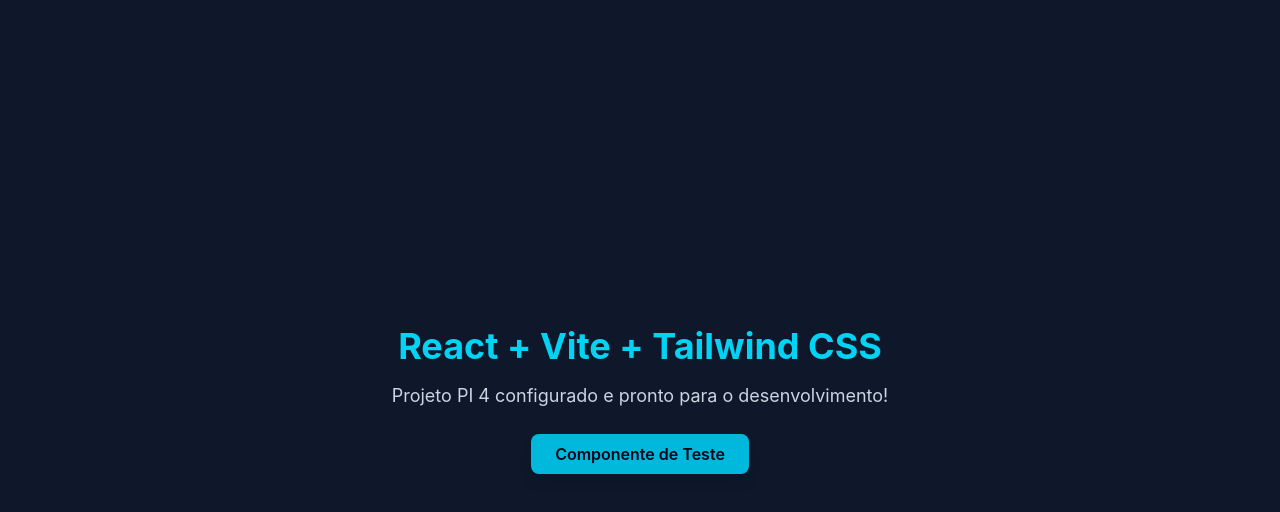
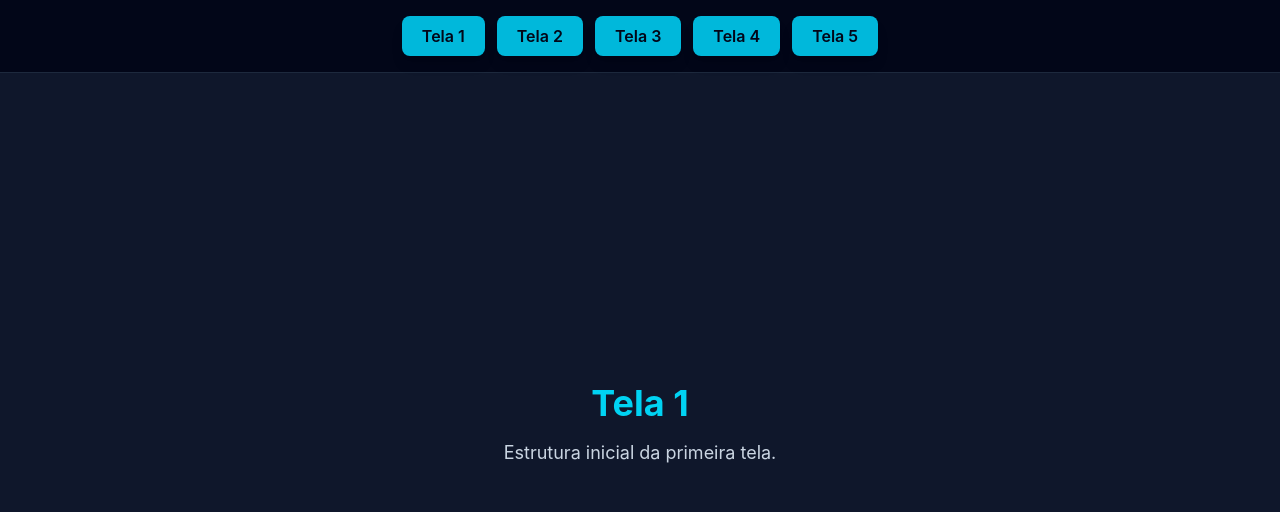
Before and after one commit to Lettxys/pi4-2026-2-equipe-3, a React (Vite) app in the folder frontend/: page / in a window 1280 px wide. Shown: the top 512 px of the page. Built offline with nearby package versions, Linux system fonts and the light colour scheme.

Commit message:
Implementa 5 telas navegáveis

```diff
--- a/frontend/src/App.tsx
+++ b/frontend/src/App.tsx
@@ -1,15 +1,27 @@
+import { useState } from 'react';
+
+import Menu from './components/Menu';
+
+import Tela1 from './pages/Tela1';
+import Tela2 from './pages/Tela2';
+import Tela3 from './pages/Tela3';
+import Tela4 from './pages/Tela4';
+import Tela5 from './pages/Tela5';
+
 export default function App() {
+  const [tela, setTela] = useState(1);
+
   return (
-    <div className="min-h-screen bg-slate-900 text-white flex flex-col items-center justify-center p-4">
-      <h1 className="text-4xl font-bold text-cyan-400 mb-4">
-        React + Vite + Tailwind CSS
-      </h1>
-      <p className="text-lg text-slate-300 mb-6">
-        Projeto PI 4 configurado e pronto para o desenvolvimento!
-      </p>
-      <button className="bg-cyan-500 hover:bg-cyan-600 text-slate-950 font-semibold px-6 py-2 rounded-lg transition-colors shadow-lg">
-        Componente de Teste
-      </button>
+    <div className="min-h-screen bg-slate-900 text-white flex flex-col">
+      <Menu mudarTela={setTela} />
+
+      <main className="flex-1 flex items-center justify-center p-4">
+        {tela === 1 && <Tela1 />}
+        {tela === 2 && <Tela2 />}
+        {tela === 3 && <Tela3 />}
+        {tela === 4 && <Tela4 />}
+        {tela === 5 && <Tela5 />}
+      </main>
     </div>
-  )
+  );
 }
--- /dev/null
+++ b/frontend/src/components/Menu.tsx
@@ -0,0 +1,46 @@
+interface MenuProps {
+  mudarTela: (tela: number) => void;
+}
+
+export default function Menu({ mudarTela }: MenuProps) {
+  return (
+    <nav className="w-full bg-slate-950 border-b border-slate-800 px-6 py-4">
+      <div className="max-w-6xl mx-auto flex flex-wrap justify-center gap-3">
+        <button
+          onClick={() => mudarTela(1)}
+          className="bg-cyan-500 hover:bg-cyan-600 text-slate-950 font-semibold px-5 py-2 rounded-lg transition-colors shadow-lg"
+        >
+          Tela 1
+        </button>
+
+        <button
+          onClick={() => mudarTela(2)}
+          className="bg-cyan-500 hover:bg-cyan-600 text-slate-950 font-semibold px-5 py-2 rounded-lg transition-colors shadow-lg"
+        >
+          Tela 2
+        </button>
+
+        <button
+          onClick={() => mudarTela(3)}
+          className="bg-cyan-500 hover:bg-cyan-600 text-slate-950 font-semibold px-5 py-2 rounded-lg transition-colors shadow-lg"
+        >
+          Tela 3
+        </button>
+
+        <button
+          onClick={() => mudarTela(4)}
+          className="bg-cyan-500 hover:bg-cyan-600 text-slate-950 font-semibold px-5 py-2 rounded-lg transition-colors shadow-lg"
+        >
+          Tela 4
+        </button>
+
+        <button
+          onClick={() => mudarTela(5)}
+          className="bg-cyan-500 hover:bg-cyan-600 text-slate-950 font-semibold px-5 py-2 rounded-lg transition-colors shadow-lg"
+        >
+          Tela 5
+        </button>
+      </div>
+    </nav>
+  );
+}
--- /dev/null
+++ b/frontend/src/pages/Tela1.tsx
@@ -0,0 +1,13 @@
+export default function Tela1() {
+  return (
+    <div className="w-full max-w-3xl text-center">
+      <h1 className="text-4xl font-bold text-cyan-400 mb-4">
+        Tela 1
+      </h1>
+
+      <p className="text-lg text-slate-300 mb-6">
+        Estrutura inicial da primeira tela.
+      </p>
+    </div>
+  );
+}
--- /dev/null
+++ b/frontend/src/pages/Tela2.tsx
@@ -0,0 +1,13 @@
+export default function Tela2() {
+  return (
+    <div className="w-full max-w-3xl text-center">
+      <h1 className="text-4xl font-bold text-cyan-400 mb-4">
+        Tela 2
+      </h1>
+
+      <p className="text-lg text-slate-300">
+        Estrutura inicial da segunda tela.
+      </p>
+    </div>
+  );
+}
--- /dev/null
+++ b/frontend/src/pages/Tela3.tsx
@@ -0,0 +1,13 @@
+export default function Tela3() {
+  return (
+    <div className="w-full max-w-3xl text-center">
+      <h1 className="text-4xl font-bold text-cyan-400 mb-4">
+        Tela 3
+      </h1>
+
+      <p className="text-lg text-slate-300">
+        Estrutura inicial da terceira tela.
+      </p>
+    </div>
+  );
+}
--- /dev/null
+++ b/frontend/src/pages/Tela4.tsx
@@ -0,0 +1,13 @@
+export default function Tela4() {
+  return (
+    <div className="w-full max-w-3xl text-center">
+      <h1 className="text-4xl font-bold text-cyan-400 mb-4">
+        Tela 4
+      </h1>
+
+      <p className="text-lg text-slate-300">
+        Estrutura inicial da quarta tela.
+      </p>
+    </div>
+  );
+}
--- /dev/null
+++ b/frontend/src/pages/Tela5.tsx
@@ -0,0 +1,13 @@
+export default function Tela5() {
+  return (
+    <div className="w-full max-w-3xl text-center">
+      <h1 className="text-4xl font-bold text-cyan-400 mb-4">
+        Tela 5
+      </h1>
+
+      <p className="text-lg text-slate-300">
+        Estrutura inicial da quinta tela.
+      </p>
+    </div>
+  );
+}
```
